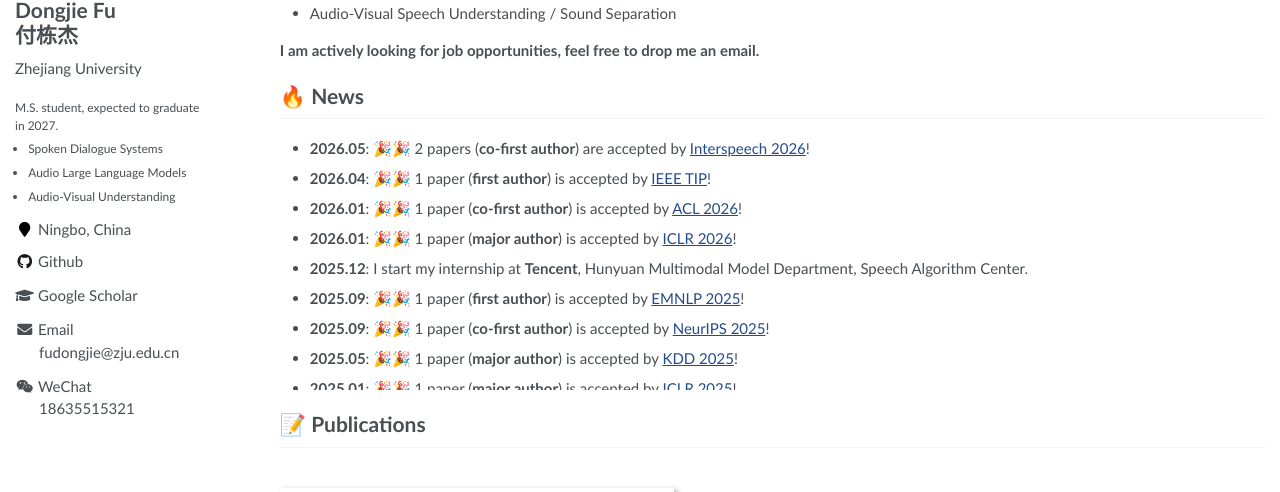
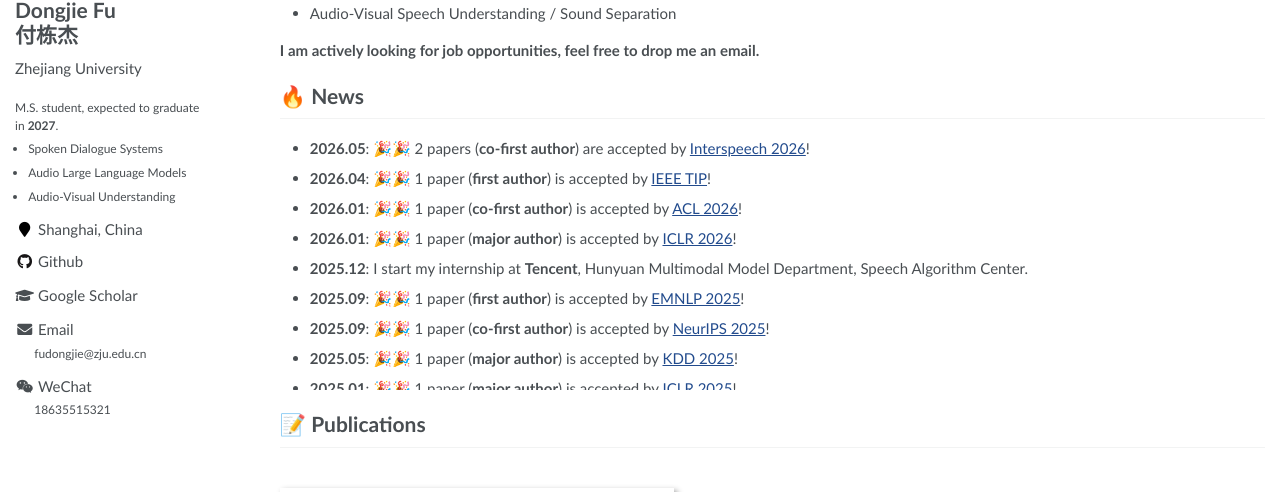
Before and after one commit to ballooncatt/ballooncatt.github.io, a Jekyll site: the page built from _pages/about.md, in a window 1280 px wide. Shown: the part 279-771 px from the top of the page. Built offline with Jekyll 4.4.1, drawn with Linux system fonts in a browser that asks for light colours.

Commit message:
Bold 2027; smaller font for email/wechat values; location to Shanghai

```diff
--- a/_config.yml
+++ b/_config.yml
@@ -25,7 +25,7 @@ author:
   cn_name          : "付栋杰"
   avatar           : "images/profile.jpg"
   bio              : "Zhejiang University"
-  location         : "Ningbo, China"
+  location         : "Shanghai, China"
   employer         :
   pubmed           :
   googlescholar    : "https://scholar.google.com/citations?user=nLll-OIAAAAJ"
--- a/_includes/author-profile.html
+++ b/_includes/author-profile.html
@@ -18,7 +18,7 @@
   <div class="author__urls-wrapper">
     <ul class="author__urls social-icons">
       <li><div style="white-space: normal; margin-bottom: 1em; font-size:0.8em;">
-        M.S. student, expected to graduate in 2027.
+        M.S. student, expected to graduate in <strong>2027</strong>.
         <ul style="margin-top:0.4em; padding-left:1.1em; list-style: disc; line-height:1.5; white-space:normal; overflow-wrap:break-word; word-break:break-word;">
           <li>Spoken Dialogue Systems</li>
           <li>Audio Large Language Models</li>
@@ -35,10 +35,10 @@
         <li><a href="{{ author.googlescholar }}"><i class="fas fa-fw fa-graduation-cap"></i> Google Scholar</a></li>
       {% endif %}
       {% if author.email %}
-        <li><a href="mailto:{{ author.email }}"><i class="fas fa-fw fa-envelope" aria-hidden="true"></i> Email<br/><span style="padding-left:1.6em;">{{ author.email }}</span></a></li>
+        <li><a href="mailto:{{ author.email }}"><i class="fas fa-fw fa-envelope" aria-hidden="true"></i> Email<br/><span style="padding-left:1.6em; font-size:0.8em;">{{ author.email }}</span></a></li>
       {% endif %}
       {% if author.wechat %}
-        <li><a href="{{ author.wechat | relative_url }}" title="WeChat QR Code"><i class="fab fa-fw fa-weixin" aria-hidden="true"></i> WeChat<br/><span style="padding-left:1.6em;">{{ author.wechat_id }}</span></a></li>
+        <li><a href="{{ author.wechat | relative_url }}" title="WeChat QR Code"><i class="fab fa-fw fa-weixin" aria-hidden="true"></i> WeChat<br/><span style="padding-left:1.6em; font-size:0.8em;">{{ author.wechat_id }}</span></a></li>
       {% endif %}
     </ul>
     <div class="author__urls_sm">
```
